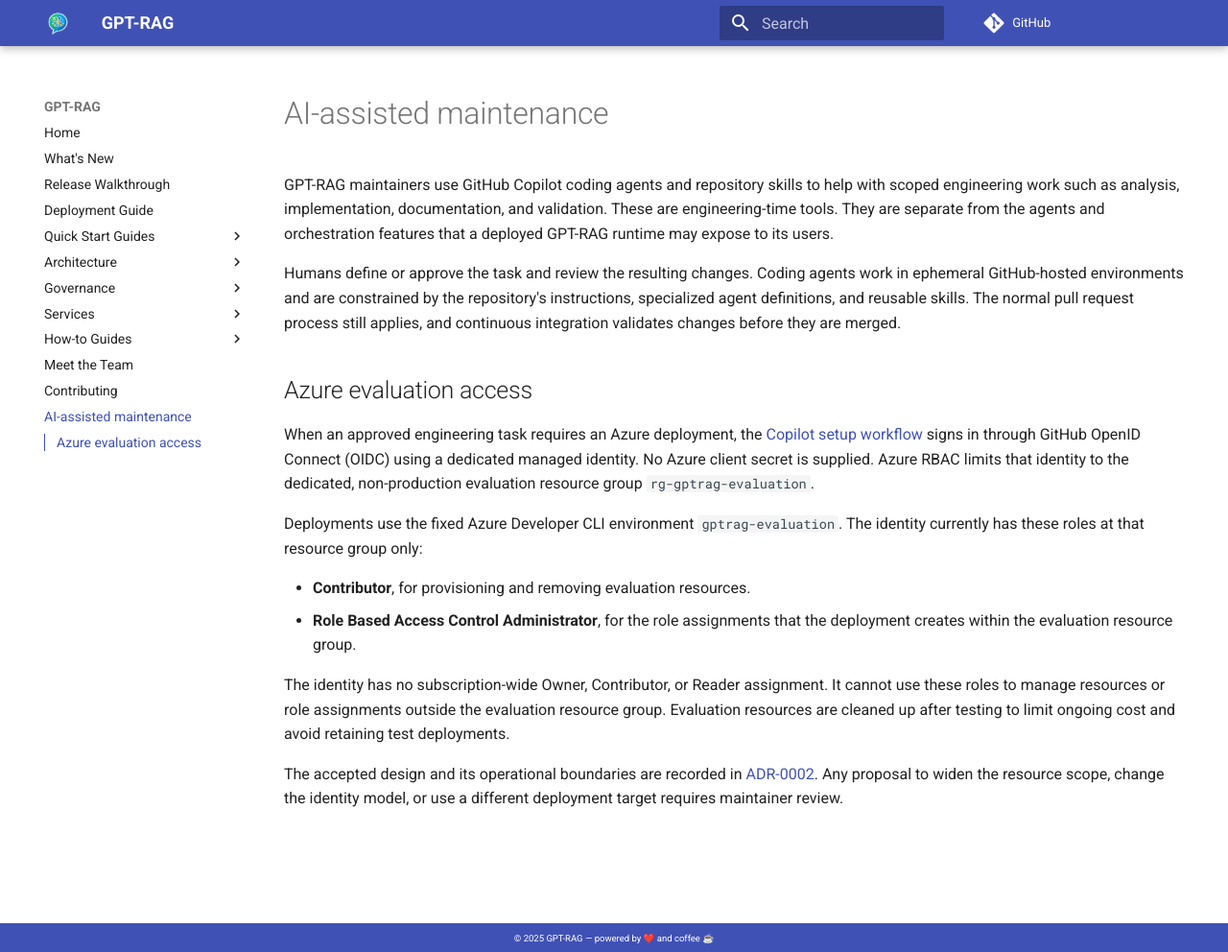
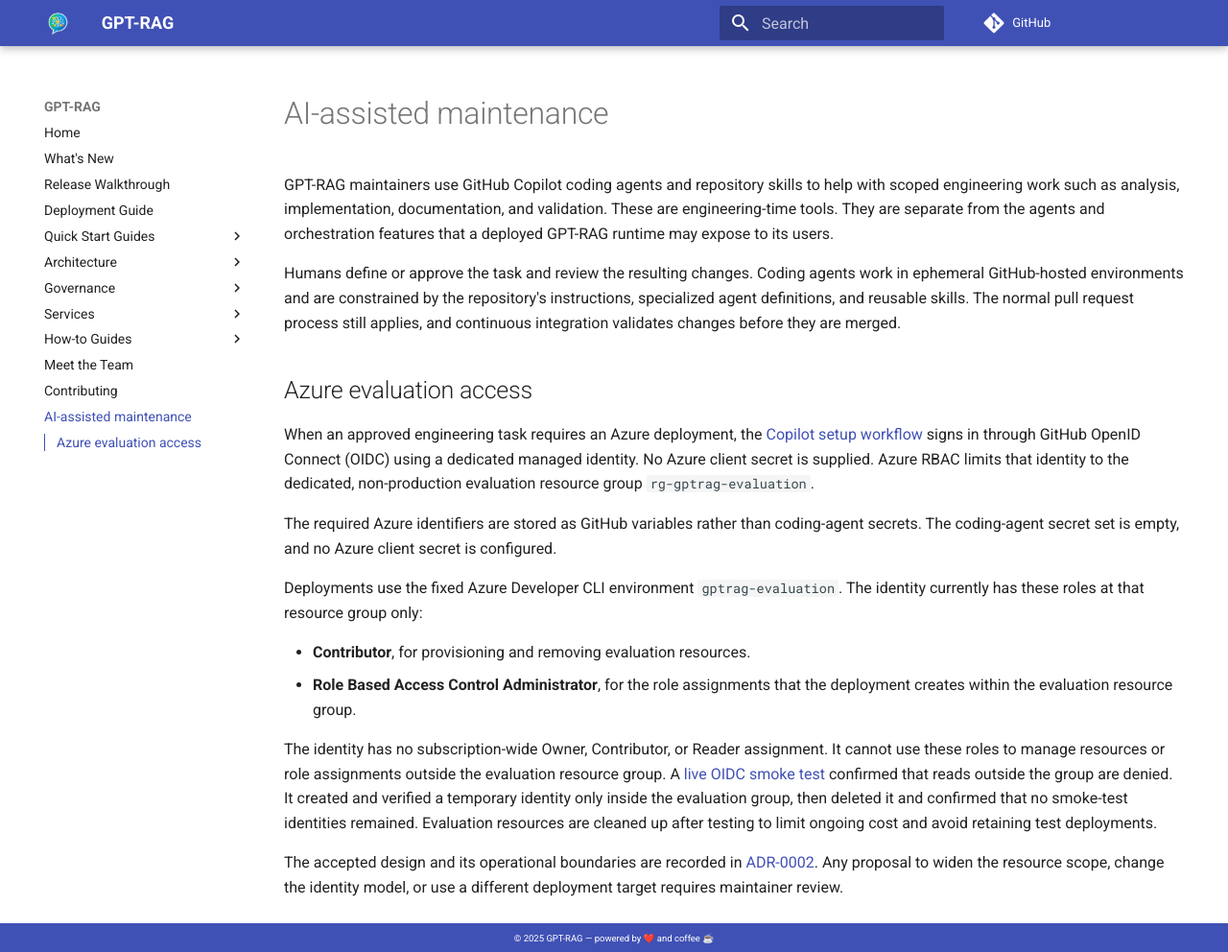
Before and after one commit to Azure/GPT-RAG, an MkDocs documentation site: the page built from docs/ai_assisted_maintenance.md, in a window 1280 px wide and 992 px high. Shown: the whole window at 96% size. Built offline with MkDocs 1.6.1 and Material for MkDocs 9.7.7, drawn with Linux system fonts in a browser that asks for light colours; comment, search, counter and statistics services are not loaded.

Commit message:
docs: add OIDC evaluation evidence
Co-authored-by: Copilot App <223556219+Copilot@users.noreply.github.com>

Copilot-Session: 179e02c2-deb2-4ebf-92d1-73fc62eca5a0

```diff
--- a/docs/ai_assisted_maintenance.md
+++ b/docs/ai_assisted_maintenance.md
@@ -21,6 +21,10 @@ identity. No Azure client secret is supplied. Azure RBAC limits that identity
 to the dedicated, non-production evaluation resource group
 `rg-gptrag-evaluation`.
 
+The required Azure identifiers are stored as GitHub variables rather than
+coding-agent secrets. The coding-agent secret set is empty, and no Azure client
+secret is configured.
+
 Deployments use the fixed Azure Developer CLI environment
 `gptrag-evaluation`. The identity currently has these roles at that resource
 group only:
@@ -31,8 +35,13 @@ group only:
 
 The identity has no subscription-wide Owner, Contributor, or Reader
 assignment. It cannot use these roles to manage resources or role assignments
-outside the evaluation resource group. Evaluation resources are cleaned up
-after testing to limit ongoing cost and avoid retaining test deployments.
+outside the evaluation resource group. A
+[live OIDC smoke test](https://github.com/Azure/GPT-RAG/actions/runs/30205002536)
+confirmed that reads outside the group are denied. It created and verified a
+temporary identity only inside the evaluation group, then deleted it and
+confirmed that no smoke-test identities remained. Evaluation resources are
+cleaned up after testing to limit ongoing cost and avoid retaining test
+deployments.
 
 The accepted design and its operational boundaries are recorded in
 [ADR-0002](https://github.com/Azure/GPT-RAG/blob/main/docs/adr/ADR-0002-copilot-azure-oidc.md).
```
